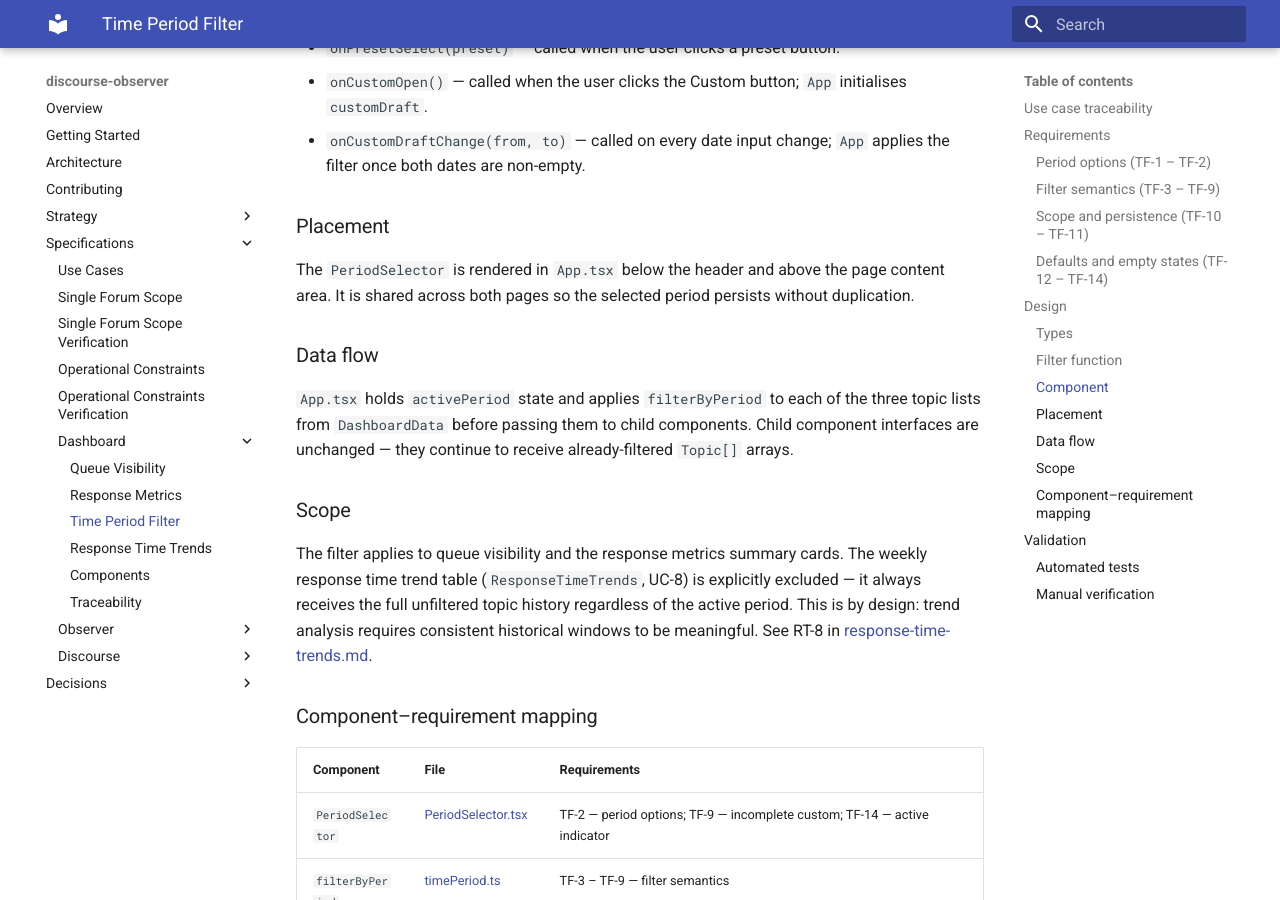
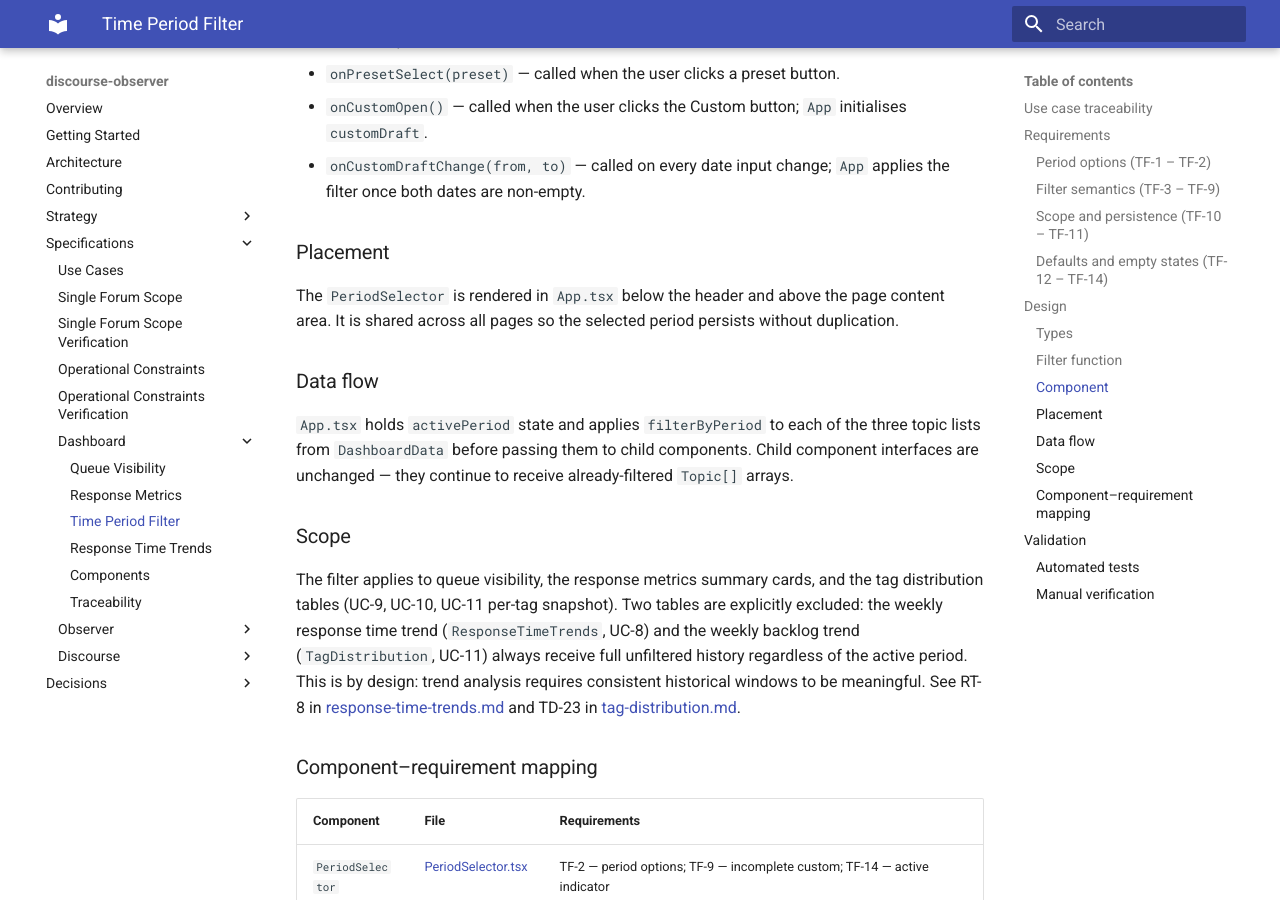
Before and after one commit to MorganDigitalAsyncTransparency/community, an MkDocs documentation site: the page built from discourse-observer/specs/dashboard/time-period-filter.md, in a window 1280 px wide and 900 px high, scrolled down 2536 px. Built offline with MkDocs 1.6.1 and Material for MkDocs 9.7.7, drawn with Linux system fonts in a browser that asks for light colours; some of the changed text lies outside the part shown.

Commit message:
Fix stale page references in time-period-filter spec
TF-1, TF-11, Placement, and Scope all named only Queue and Response
Metrics. Distribution is now a third page and was missing throughout.
Scope section also now explicitly notes that the weekly backlog trend
(TD-23) is excluded from filtering, consistent with RT-8.

Co-Authored-By: Claude Sonnet 4.6 <noreply@anthropic.com>

```diff
--- a/discourse-observer/specs/dashboard/time-period-filter.md
+++ b/discourse-observer/specs/dashboard/time-period-filter.md
@@ -1,6 +1,6 @@
 # Time Period Filter — Dashboard
 
-This specification defines the requirements for UC-12: filtering dashboard metrics and lists by a selected time window. It applies to both the Queue Visibility page and the Response Metrics page.
+This specification defines the requirements for UC-12: filtering dashboard metrics and lists by a selected time window. It applies to all dashboard pages: Queue Visibility, Response Metrics, and Distribution.
 
 This file defines *what* the user can do and how filtering behaves. Component details are in [dashboard-components.md](dashboard-components.md). Traceability is in [traceability.md](traceability.md).
 
@@ -18,7 +18,7 @@ This file defines *what* the user can do and how filtering behaves. Component de
 
 ### Period options (TF-1 – TF-2)
 
-**TF-1.** The dashboard provides a time period selector visible on both the Queue and Response Metrics pages. It controls which topics appear across all metrics and lists on the active page.
+**TF-1.** The dashboard provides a time period selector visible on all pages (Queue, Response Metrics, Distribution). It controls which topics appear across all metrics and lists on the active page.
 
 **TF-2.** The available period options are: Last 7 days, Last 30 days, Last year, All time, and Custom range.
 
@@ -81,7 +81,7 @@ Two types are defined in `timePeriod.ts`:
 
 ### Placement
 
-The `PeriodSelector` is rendered in `App.tsx` below the header and above the page content area. It is shared across both pages so the selected period persists without duplication.
+The `PeriodSelector` is rendered in `App.tsx` below the header and above the page content area. It is shared across all pages so the selected period persists without duplication.
 
 ### Data flow
 
@@ -89,7 +89,7 @@ The `PeriodSelector` is rendered in `App.tsx` below the header and above the pag
 
 ### Scope
 
-The filter applies to queue visibility and the response metrics summary cards. The weekly response time trend table (`ResponseTimeTrends`, UC-8) is explicitly excluded — it always receives the full unfiltered topic history regardless of the active period. This is by design: trend analysis requires consistent historical windows to be meaningful. See RT-8 in [response-time-trends.md](response-time-trends.md).
+The filter applies to queue visibility, the response metrics summary cards, and the tag distribution tables (UC-9, UC-10, UC-11 per-tag snapshot). Two tables are explicitly excluded: the weekly response time trend (`ResponseTimeTrends`, UC-8) and the weekly backlog trend (`TagDistribution`, UC-11) always receive full unfiltered history regardless of the active period. This is by design: trend analysis requires consistent historical windows to be meaningful. See RT-8 in [response-time-trends.md](response-time-trends.md) and TD-23 in [tag-distribution.md](tag-distribution.md).
 
 ### Component–requirement mapping
 
```
Also changed, not shown: other parts of discourse-observer/specs/dashboard/time-period-filter.md (+1 -1 lines).
